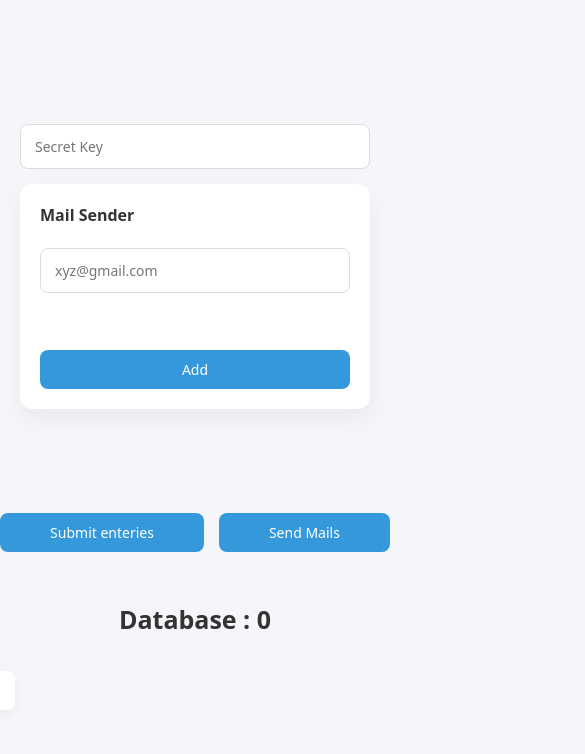
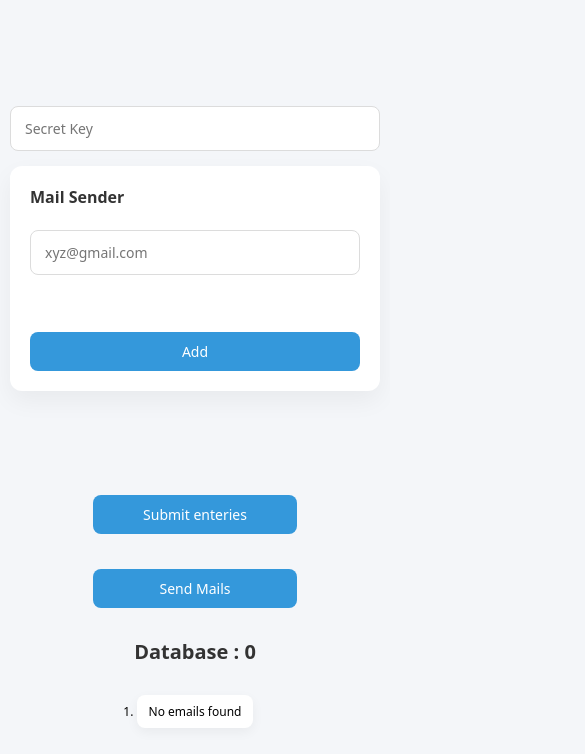
Before and after one commit to Agrawalarchi/archi-emailer-app, a React (Vite) app in the folder client/: page / in a window 390 px wide. Shown: the top 754 px of the page, 585 px wide, since content can reach past the window. Built offline with nearby package versions, Linux system fonts and the light colour scheme.

Commit message:
added responsive layout of the list

```diff
--- a/client/src/App.css
+++ b/client/src/App.css
@@ -152,9 +152,38 @@ button {
   margin-top: 20px;
 }
 
-/* Responsive */
 @media (max-width: 500px) {
   form {
     padding: 20px;
   }
 }
+
+@media (max-width: 768px) {
+  main {
+    padding: 10px;
+  }
+
+  .database-list {
+    grid-template-columns: 1fr;
+    gap: 20px;
+  }
+
+  .button-list {
+    flex-direction: column;
+    align-items: center;
+  }
+
+  .database-heading {
+    font-size: 20px;
+    margin: 30px 0px 15px 0px;
+  }
+
+  ul {
+    max-width: 100%;
+  }
+
+  li {
+    font-size: 12px;
+    padding: 8px 12px;
+  }
+}
```
